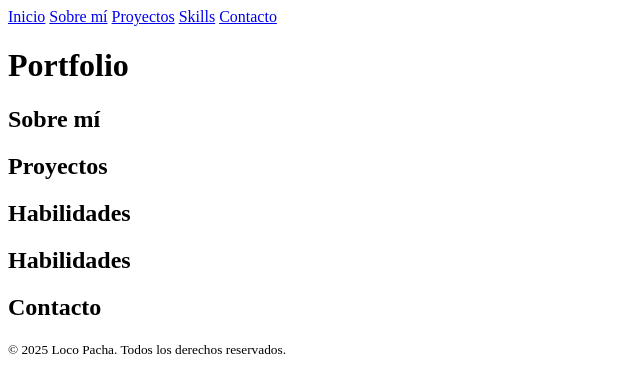
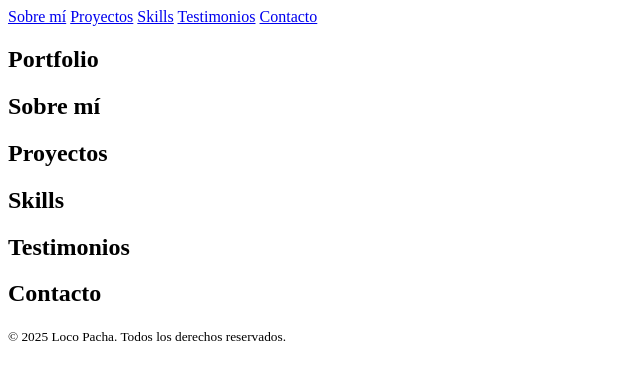
Before and after one commit to Pacha994/trabajo-practico, a plain HTML site: page index.html in a window 1280 px wide. Shown: the whole page, without its empty margins (0-640 px from the left). Drawn offline with Linux system fonts and the light colour scheme.

Commit message:
v0.1-html-correccion-1

```diff
--- a/index.html
+++ b/index.html
@@ -1,23 +1,25 @@
 <!DOCTYPE html>
-<html lang="en">
+<html lang="es">
   <head>
-  <meta charset="UTF-8">
-  <meta name="viewport" content="width=device-width, initial-scale=1.0">
+    <meta charset="UTF-8" />
+    <meta name="viewport" content="width=device-width, initial-scale=1.0" />
     <title>Portfolio LocoPacha</title>
+    <link rel="stylesheet" href="styles.css" />
   </head>
   <body>
+    <header>
       <nav>
-        <a href="#inicio">Inicio</a>
         <a href="#sobre-mi">Sobre mí</a>
         <a href="#proyectos">Proyectos</a>
         <a href="#skills">Skills</a>
+        <a href="#testimonios">Testimonios</a>
         <a href="#contacto">Contacto</a>
       </nav>
     </header>
 
     <main>
+      <section id="inicio">
         <h1 id="titulo-inicio">Portfolio</h1>
-        <p></p>
       </section>
 
       <section id="sobre-mi">
@@ -29,11 +31,11 @@
       </section>
 
       <section id="skills">
-        <h2 id="titulo-skills">Habilidades</h2>
+        <h2 id="titulo-skills">Skills</h2>
       </section>
 
-      <section id="skills">
-        <h2 id="titulo-skills">Habilidades</h2>
+      <section id="testimonios">
+        <h2 id="titulo-testimonios">Testimonios</h2>
       </section>
 
       <section id="contacto">
```
Also changed, not shown: styles.css (added). Lines whose indentation alone changed are shown as unchanged.
